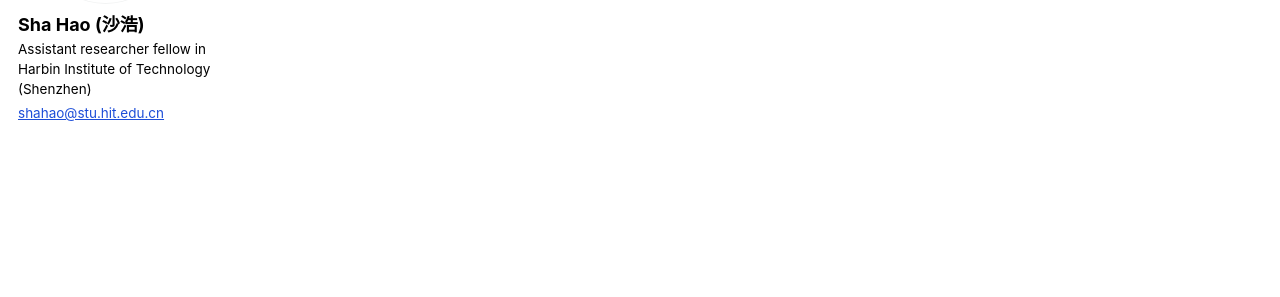
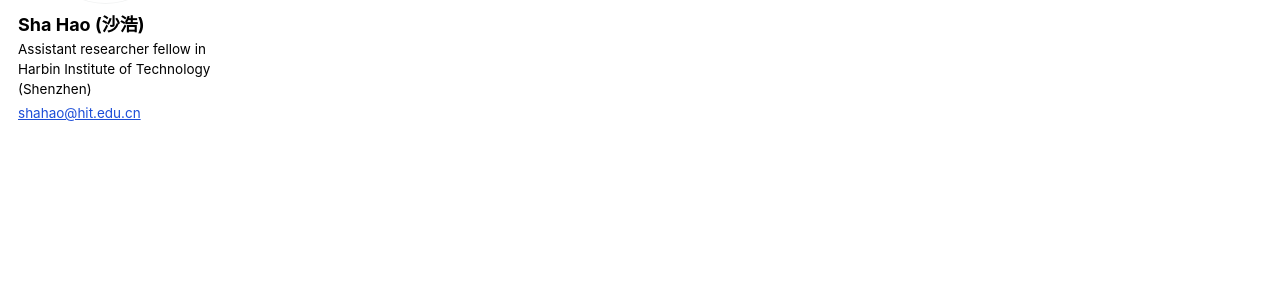
Before and after one commit to hitsh95/shahao, a Jekyll site: the page built from _pages/category-archive.html, in a window 1280 px wide. Shown: the part 324-621 px from the top of the page. Built offline with Jekyll 4.4.1, drawn with Linux system fonts in a browser that asks for light colours.

Commit message:
updated-260413

```diff
--- a/_includes/author-profile.html
+++ b/_includes/author-profile.html
@@ -17,6 +17,6 @@
   <div class="author__content">
     <h3 class="author__name">{{ author.name }}</h3>
     <p class="author__bio">Assistant researcher fellow in Harbin Institute of Technology (Shenzhen)</p>
-    <p class="author__email"><a href="mailto:shahao@stu.hit.edu.cn">shahao@stu.hit.edu.cn</a></p>
+    <p class="author__email"><a href="mailto:shahao@hit.edu.cn">shahao@hit.edu.cn</a></p>
   </div>
 </div>
```
